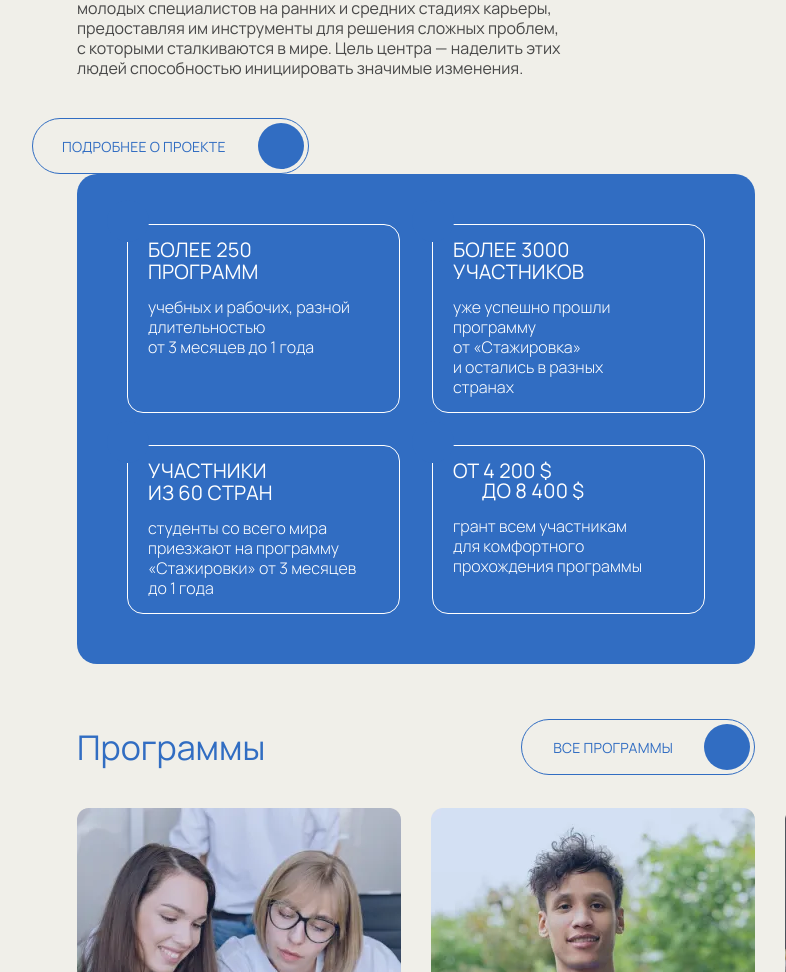
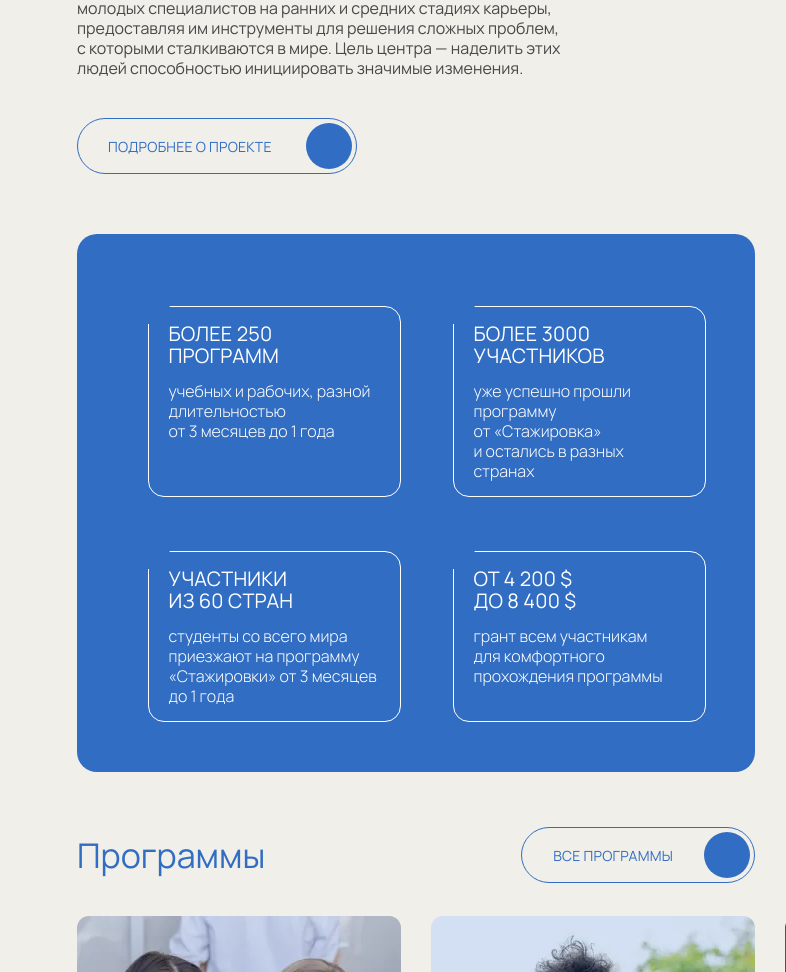
Before and after one commit to KomlevaAlena/Internship_accelerator_25, a website built with Vite: page source/index.html in a window 1280 px wide. Shown: the part 1326-2298 px from the top of the page, without its empty margins (224-1010 px from the left). Built offline with nearby package versions, Linux system fonts and the light colour scheme.

Commit message:
advantages-card tblt

```diff
--- a/source/sass/blocks/about.scss
+++ b/source/sass/blocks/about.scss
@@ -20,7 +20,7 @@
 
     .container {
       width: 1240px;
-      margin: 0 auto;
+      margin: 0 auto 0 auto;
     }
   }
 }
@@ -134,11 +134,21 @@ h3.about__title {
   margin: 0;
   padding: 0;
 
-  // padding: 0 0 40px 45px;
+  @media (min-width: $vp-768) {
+    padding: 0 0 40px 45px;
+
+    .about__button-description {
+      padding: 19px 30px 18px 30px;
+    }
+  }
 
   @media (min-width: $vp-1440) {
     grid-column: 2 / 3;
     grid-row: 3 / 4;
     padding: 0 0 40px;
+
+    .about__button-description {
+      padding: 19px 30px 18px 30px;
+    }
   }
 }
--- a/source/sass/blocks/advantages-card.scss
+++ b/source/sass/blocks/advantages-card.scss
@@ -9,8 +9,9 @@
   padding: 14px 20px 15px;
 
   @media (min-width: $vp-768) {
-    min-width: 273px;
+    min-width: 253px;
     align-items: start;
+    padding: 16px 20px 15px 20px;
   }
 
   @media (min-width: $vp-1440) {
@@ -57,6 +58,15 @@
   .advantages-card__title:last-of-type {
     margin: -2px auto 0;
   }
+
+  @media (min-width: $vp-768) {
+    // .advantages-card__title:first-of-type {
+    //   padding: 0 0 0 0;
+    // }
+    .advantages-card__title:last-of-type {
+      margin: 0;
+    }
+  }
 }
 
 .advantages-card__description {
--- a/source/sass/blocks/advantages.scss
+++ b/source/sass/blocks/advantages.scss
@@ -17,6 +17,7 @@
 
   @media (min-width: $vp-768) {
     width: 678px;
+    margin: 20px auto 0;
   }
 
   @media (min-width: $vp-1440) {
@@ -39,8 +40,10 @@
     display: grid;
     grid-template-columns: auto auto;
     grid-template-rows: auto auto;
-    gap: 32px;
-    padding: 50px;
+    // gap: 52px;
+    row-gap: 54px;
+    column-gap: 52px;
+    padding: 72px 50px 50px 71px;
   }
 }
 
```
